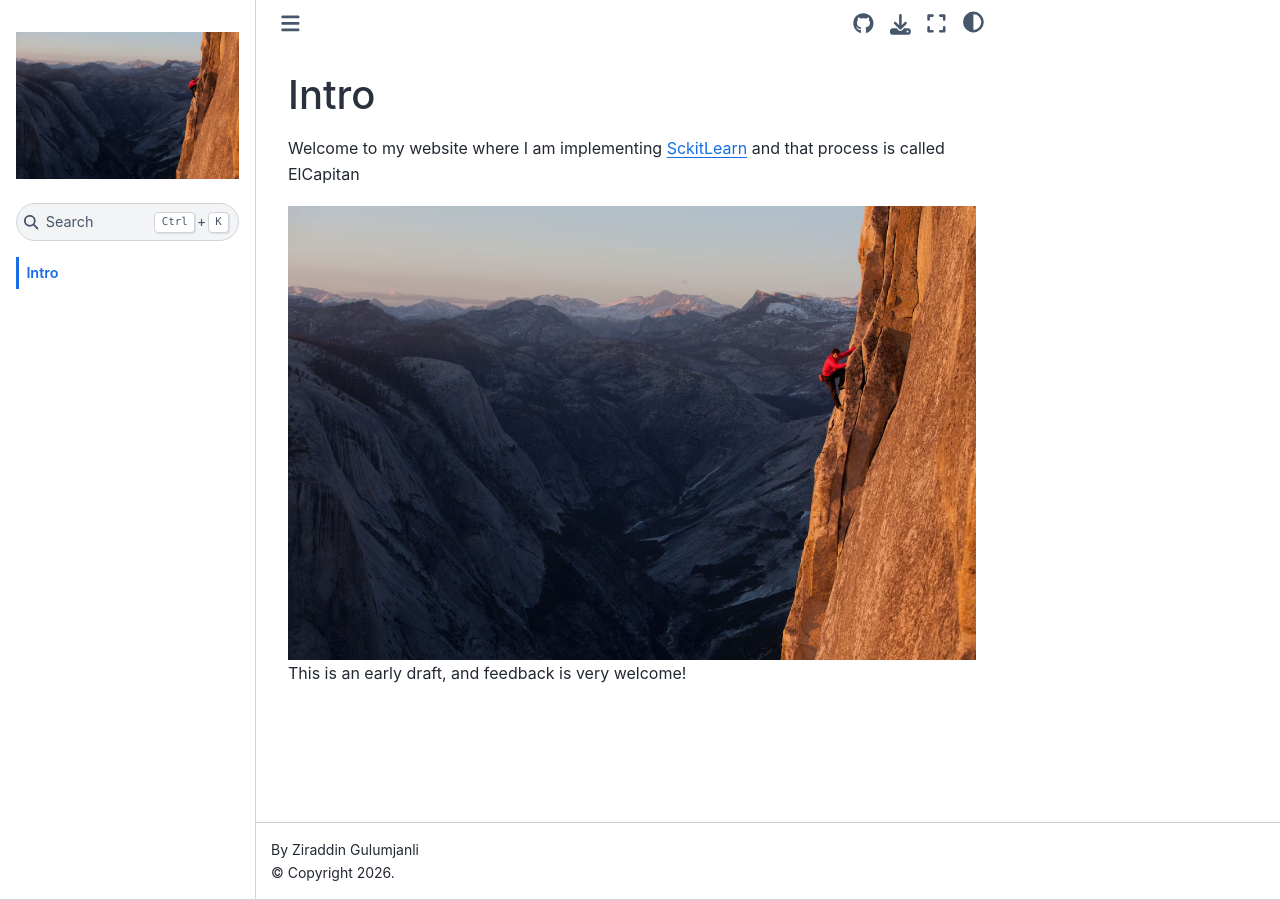
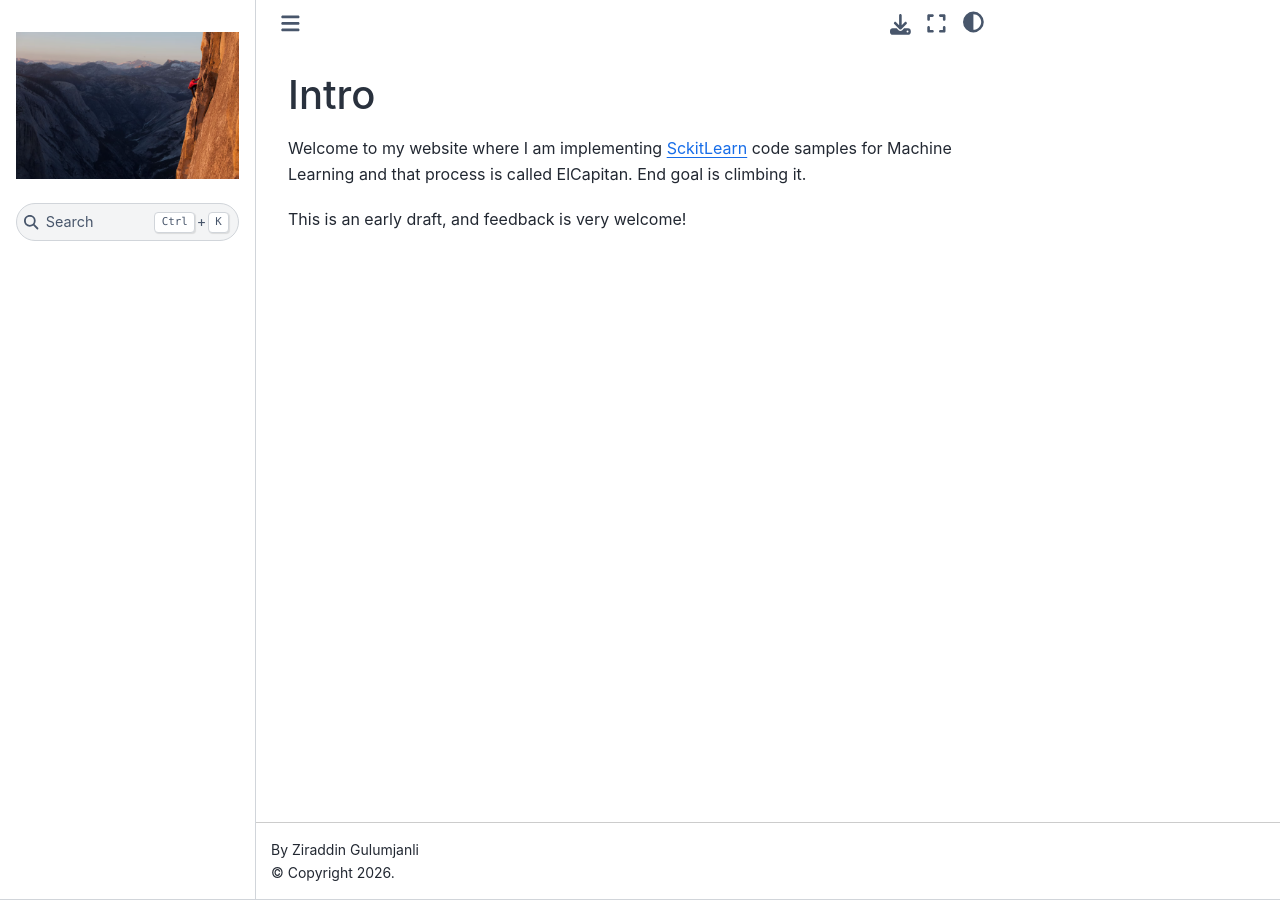
Before and after one commit to ziraddingulumjanly/El-Capitan, a Jupyter Book: the page built from intro.md, in a window 1280 px wide. Built offline with Jupyter Book 1.0.4 settings and Sphinx 7.4.7 and the Sphinx Book theme 1.1.4, drawn with Linux system fonts in a browser that asks for light colours; pages that are not in the unit, such as notebooks, are missing from menus.

Commit message:
add new features

````diff
--- a/_config.yml
+++ b/_config.yml
@@ -1,4 +1,4 @@
-title: Data Science and Machine Learning Projects
+title: El Capitan
 author: Ziraddin Gulumjanli
 copyright: "2026"
 logo: cover.png
@@ -19,9 +19,14 @@
 launch_buttons:
   notebook_interface: "jupyterlab"
 
+# Add the configuration below:
 sphinx:
   config:
     html_show_copyright: true
+    html_theme_options:
+      extra_navbar: ""
+      # This explicitly activates the text title below your cover image
+      logo_title: "El Capitan"
 
 exclude_patterns:
   - README.md
--- a/intro.md
+++ b/intro.md
@@ -1,10 +1,10 @@
 # Intro
 
-Welcome to my website where I am implementing [SckitLearn](https://scikit-learn.org/) and that process is called ElCapitan
+Welcome to my website where I am implementing [SckitLearn](https://scikit-learn.org/) code samples for Machine Learning and that process is called ElCapitan. End goal is climbing it.
 
-```{image} cover.png
+<!-- ```{image} cover.png
 :alt: ElCapitan
 :width: 800px
 :align: center
-```
+``` -->
 This is an early draft, and feedback is very welcome!
````
Also changed, not shown: cover.jpg (added), 1 other file.
